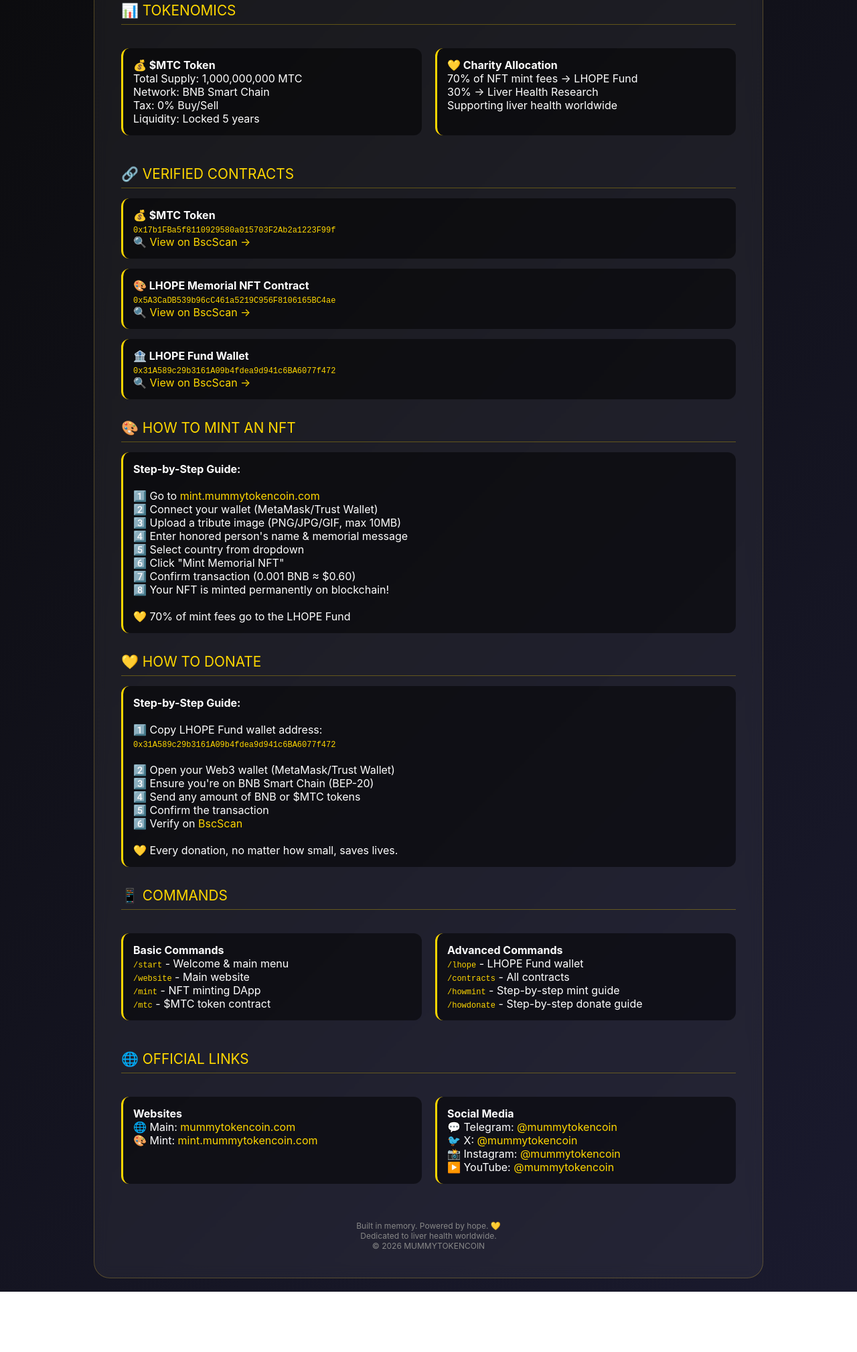
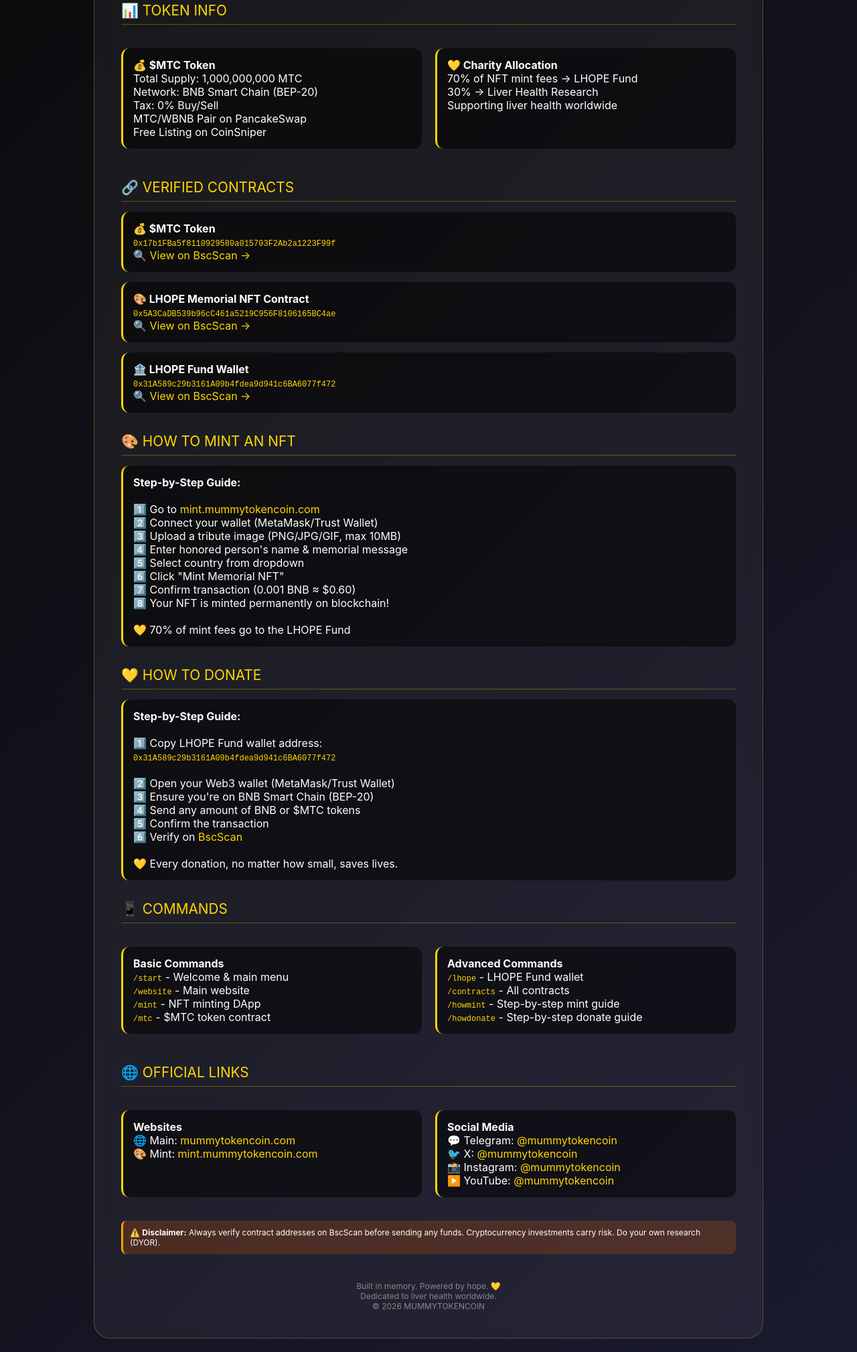
Before and after one commit to mummytokencoin/mummytokencoin-telegram-bot, a website: page index.html in a window 1280 px wide. Shown: the part 482-2500 px from the top of the page at 67% size. Before the commit the page ends 2410 px from the top, so only its background shows below. Drawn offline with Linux system fonts and the light colour scheme.

Commit message:
Update index.html

```diff
--- a/index.html
+++ b/index.html
@@ -122,6 +122,14 @@
             font-size: 12px;
             color: #888;
         }
+        .warning {
+            background: rgba(255,100,0,0.2);
+            border-left: 3px solid #FFA500;
+            padding: 10px;
+            border-radius: 8px;
+            margin: 10px 0;
+            font-size: 12px;
+        }
         @media (max-width: 600px) {
             .container { padding: 20px; }
             h1 { font-size: 1.5rem; }
@@ -150,14 +158,15 @@
             <a href="https://x.com/mummytokencoin" class="btn">🐦 X (TWITTER)</a>
         </div>
 
-        <div class="section-title">📊 TOKENOMICS</div>
+        <div class="section-title">📊 TOKEN INFO</div>
         <div class="grid-2">
             <div class="card">
                 <strong>💰 $MTC Token</strong><br>
                 Total Supply: 1,000,000,000 MTC<br>
-                Network: BNB Smart Chain<br>
+                Network: BNB Smart Chain (BEP-20)<br>
                 Tax: 0% Buy/Sell<br>
-                Liquidity: Locked 5 years
+                MTC/WBNB Pair on PancakeSwap<br>
+                Free Listing on CoinSniper
             </div>
             <div class="card">
                 <strong>💛 Charity Allocation</strong><br>
@@ -248,6 +257,10 @@
             </div>
         </div>
 
+        <div class="warning">
+            ⚠️ <strong>Disclaimer:</strong> Always verify contract addresses on BscScan before sending any funds. Cryptocurrency investments carry risk. Do your own research (DYOR).
+        </div>
+
         <div class="footer">
             Built in memory. Powered by hope. 💛<br>
             Dedicated to liver health worldwide.<br>
```
